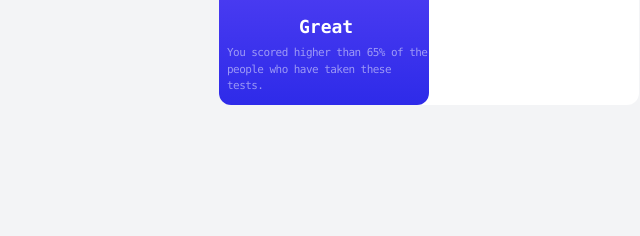
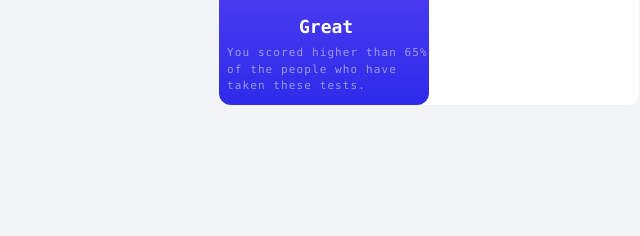
Before and after one commit to HayatsCodes/results-summary-component, a website: page index.html in a window 1280 px wide. Shown: the part 445-681 px from the top of the page, 211-851 px from the left. Drawn offline with Linux system fonts and the light colour scheme.

Commit message:
Refactoring the code

```diff
--- a/index.html
+++ b/index.html
@@ -31,7 +31,7 @@
         <p class="text-white font-bold absolute top-52 left-20 text-lg">
           Great
         </p>
-        <p class="text-white opacity-50 text-11 tracking-tighter absolute top-60 left-2">
+        <p class="text-white opacity-50 text-11 tracking-widest absolute top-60 left-2">
           You scored higher than 65% of the people who have taken these tests.
         </p>
       </div>
```
Also changed, not shown: css/main.css.
